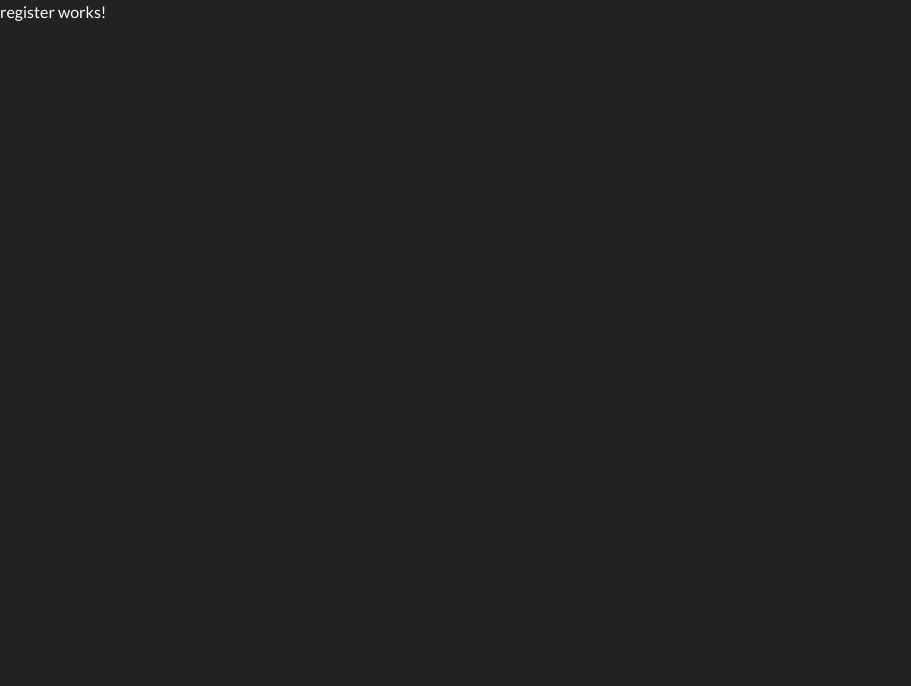
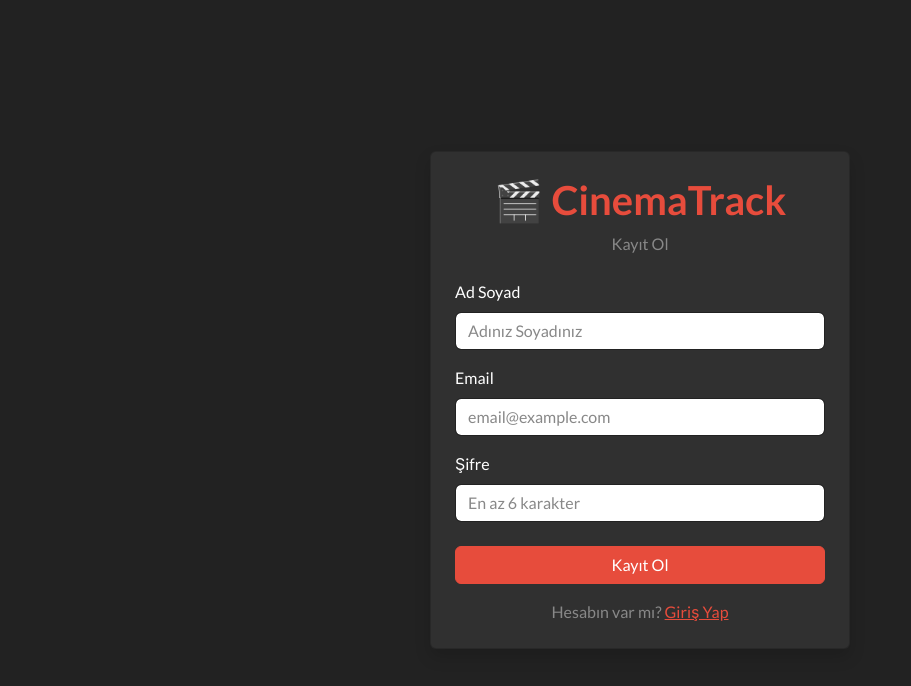
Before and after one commit to cihanGunhan/cinematrack-frontend, an Angular app: page /register in a window 1280 px wide. Shown: the top 686 px of the page, without its empty margins (0-911 px from the left). Built offline with nearby package versions, Linux system fonts and the light colour scheme.

Commit message:
feat: Add login and register pages

```diff
--- a/src/app/components/login/login.html
+++ b/src/app/components/login/login.html
@@ -1 +1,47 @@
-<p>login works!</p>
+<div class="min-vh-100 d-flex align-items-center justify-content-center">
+  <div class="card shadow" style="width: 420px;">
+    <div class="card-body p-4">
+      <div class="text-center mb-4">
+        <h2 class="text-danger fw-bold">🎬 CinemaTrack</h2>
+        <p class="text-muted">Giriş Yap</p>
+      </div>
+
+      @if (errorMessage) {
+      <div class="alert alert-danger py-2">{{ errorMessage }}</div>
+      }
+
+      <form (ngSubmit)="onSubmit()">
+        <div class="mb-3">
+          <label class="form-label">Email</label>
+          <input
+            type="email"
+            class="form-control"
+            [(ngModel)]="email"
+            name="email"
+            placeholder="email@example.com"
+            required />
+        </div>
+
+        <div class="mb-3">
+          <label class="form-label">Şifre</label>
+          <input
+            type="password"
+            class="form-control"
+            [(ngModel)]="password"
+            name="password"
+            placeholder="Şifreniz"
+            required />
+        </div>
+
+        <button type="submit" class="btn btn-danger w-100 mt-2">
+          Giriş Yap
+        </button>
+      </form>
+
+      <p class="text-center mt-3 mb-0 text-muted">
+        Hesabın yok mu?
+        <a routerLink="/register" class="text-danger">Kayıt Ol</a>
+      </p>
+    </div>
+  </div>
+</div>
--- a/src/app/components/login/login.ts
+++ b/src/app/components/login/login.ts
@@ -1,9 +1,32 @@
 import { Component } from '@angular/core';
+import { FormsModule } from '@angular/forms';
+import { Router, RouterLink } from '@angular/router';
+import { AuthService } from '../../services/auth';
 
 @Component({
   selector: 'app-login',
-  imports: [],
+  imports: [FormsModule, RouterLink],
   templateUrl: './login.html',
-  styleUrl: './login.css',
+  styleUrl: './login.css'
 })
-export class Login {}
+export class Login {
+  email = '';
+  password = '';
+  errorMessage = '';
+
+  constructor(
+    private authService: AuthService,
+    private router: Router
+  ) {}
+
+  onSubmit() {
+    this.authService.login(this.email, this.password).subscribe({
+      next: () => {
+        this.router.navigate(['/home']);
+      },
+      error: () => {
+        this.errorMessage = 'Email veya şifre hatalı';
+      }
+    });
+  }
+}
--- a/src/app/components/register/register.html
+++ b/src/app/components/register/register.html
@@ -1 +1,58 @@
-<p>register works!</p>
+<div class="min-vh-100 d-flex align-items-center justify-content-center">
+  <div class="card shadow" style="width: 420px;">
+    <div class="card-body p-4">
+      <div class="text-center mb-4">
+        <h2 class="text-danger fw-bold">🎬 CinemaTrack</h2>
+        <p class="text-muted">Kayıt Ol</p>
+      </div>
+
+      @if (errorMessage) {
+      <div class="alert alert-danger py-2">{{ errorMessage }}</div>
+      }
+
+      <form (ngSubmit)="onSubmit()">
+        <div class="mb-3">
+          <label class="form-label">Ad Soyad</label>
+          <input
+            type="text"
+            class="form-control"
+            [(ngModel)]="fullName"
+            name="fullName"
+            placeholder="Adınız Soyadınız"
+            required />
+        </div>
+
+        <div class="mb-3">
+          <label class="form-label">Email</label>
+          <input
+            type="email"
+            class="form-control"
+            [(ngModel)]="email"
+            name="email"
+            placeholder="email@example.com"
+            required />
+        </div>
+
+        <div class="mb-3">
+          <label class="form-label">Şifre</label>
+          <input
+            type="password"
+            class="form-control"
+            [(ngModel)]="password"
+            name="password"
+            placeholder="En az 6 karakter"
+            required />
+        </div>
+
+        <button type="submit" class="btn btn-danger w-100 mt-2">
+          Kayıt Ol
+        </button>
+      </form>
+
+      <p class="text-center mt-3 mb-0 text-muted">
+        Hesabın var mı?
+        <a routerLink="/login" class="text-danger">Giriş Yap</a>
+      </p>
+    </div>
+  </div>
+</div>
--- a/src/app/components/register/register.ts
+++ b/src/app/components/register/register.ts
@@ -1,9 +1,33 @@
 import { Component } from '@angular/core';
+import { FormsModule } from '@angular/forms';
+import { Router, RouterLink } from '@angular/router';
+import { AuthService } from '../../services/auth';
 
 @Component({
   selector: 'app-register',
-  imports: [],
+  imports: [FormsModule, RouterLink],
   templateUrl: './register.html',
-  styleUrl: './register.css',
+  styleUrl: './register.css'
 })
-export class Register {}
+export class Register {
+  fullName = '';
+  email = '';
+  password = '';
+  errorMessage = '';
+
+  constructor(
+    private authService: AuthService,
+    private router: Router
+  ) {}
+
+  onSubmit() {
+    this.authService.register(this.fullName, this.email, this.password).subscribe({
+      next: () => {
+        this.router.navigate(['/home']);
+      },
+      error: () => {
+        this.errorMessage = 'Kayıt başarısız. Email zaten kullanımda olabilir.';
+      }
+    });
+  }
+}
```
